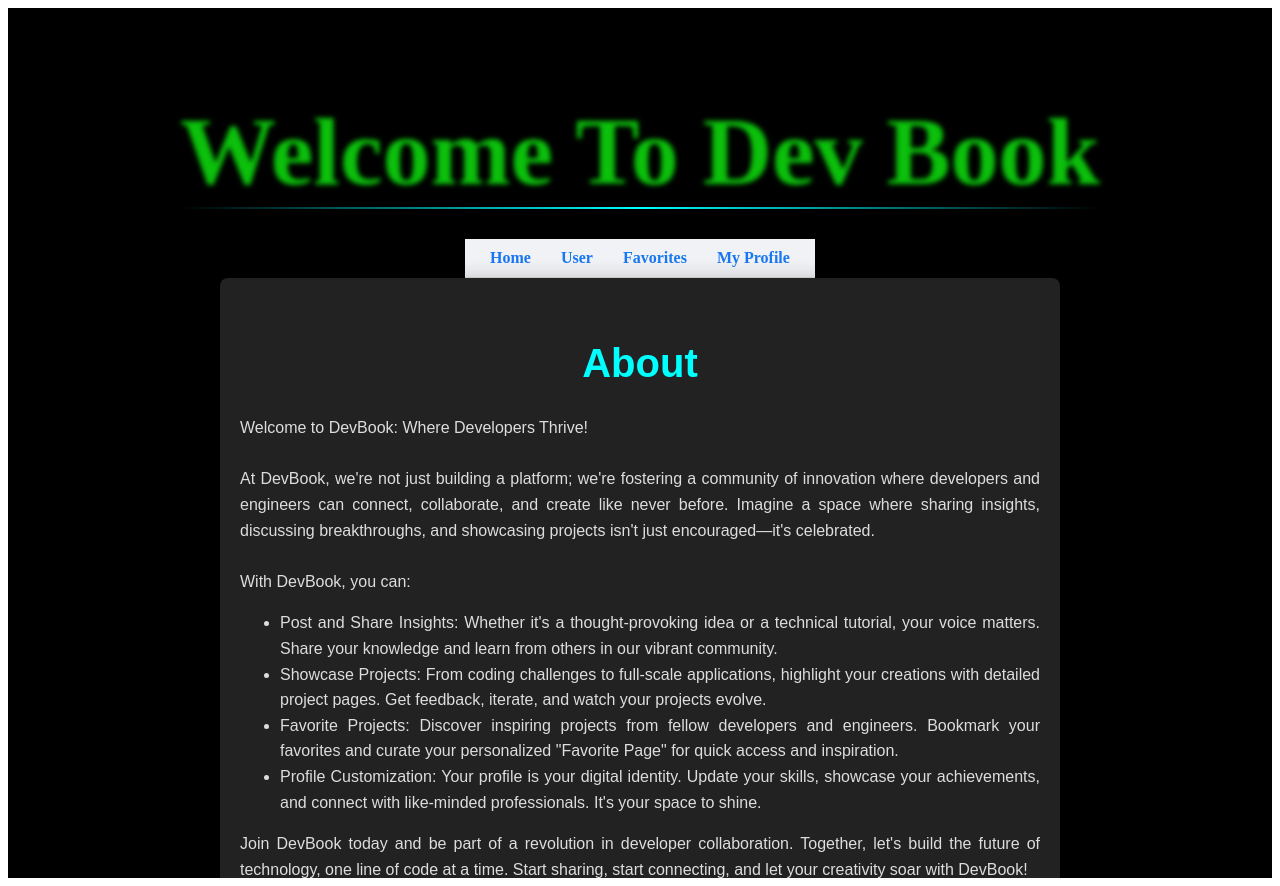
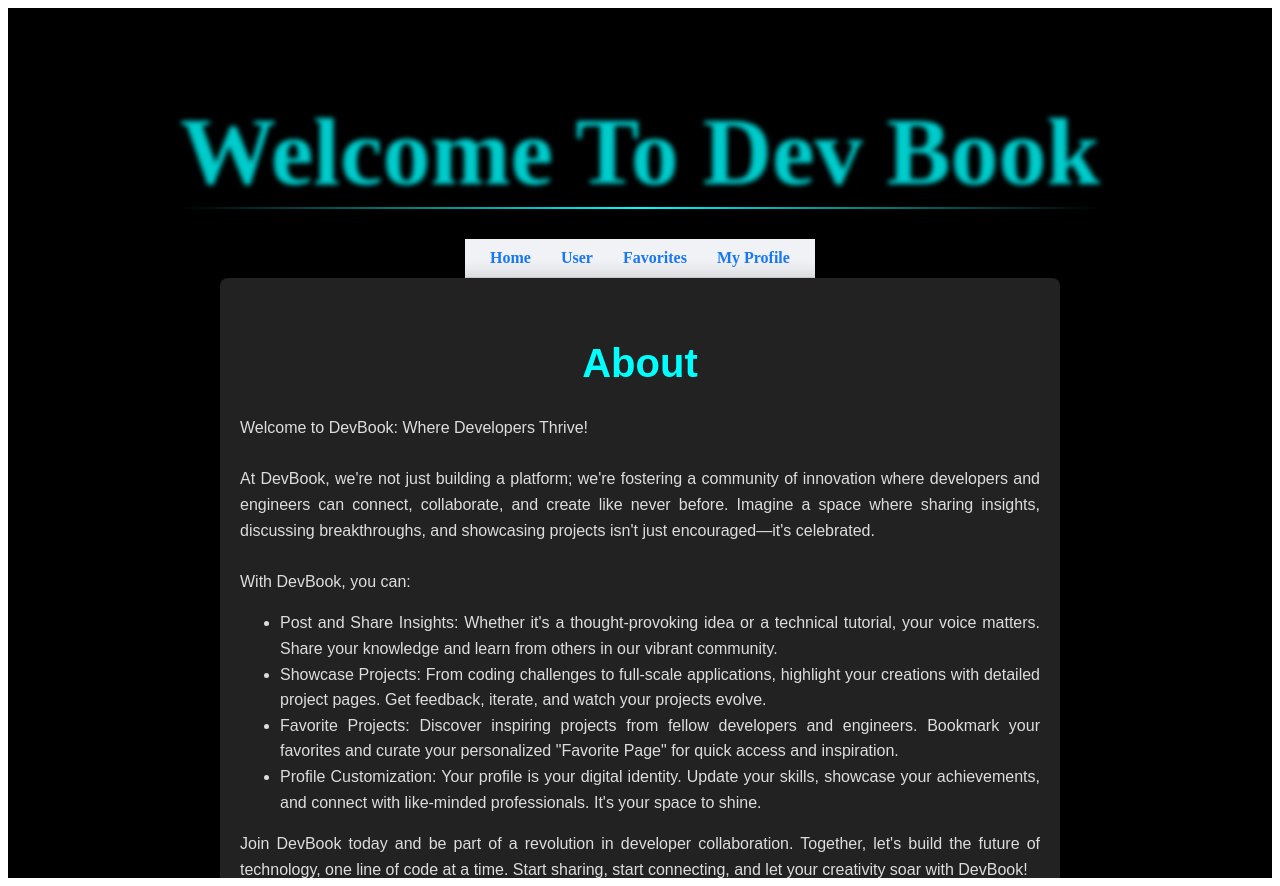
Before and after one commit to NandoD95/DevBook, a React (Create React App) app in the folder client/: page /home in a window 1280 px wide. Built offline with nearby package versions, Linux system fonts and the light colour scheme; no server answers.

Commit message:
home page css

```diff
--- a/client/src/components/Style/home.css
+++ b/client/src/components/Style/home.css
@@ -29,7 +29,7 @@
     color: transparent;
     position: relative;
     animation: pixelate 1.5s steps(10) forwards, fade-in 2s ease-in-out 1.5s forwards;
-    text-shadow: 0 0 5px rgba(15, 240, 15, 0.8);
+    text-shadow: 0 0 5px rgba(0, 255, 255, 0.8);
     text-align: center; /* Center align the text */
     margin-bottom: 30px; /* Add spacing below the text */
 }
```
